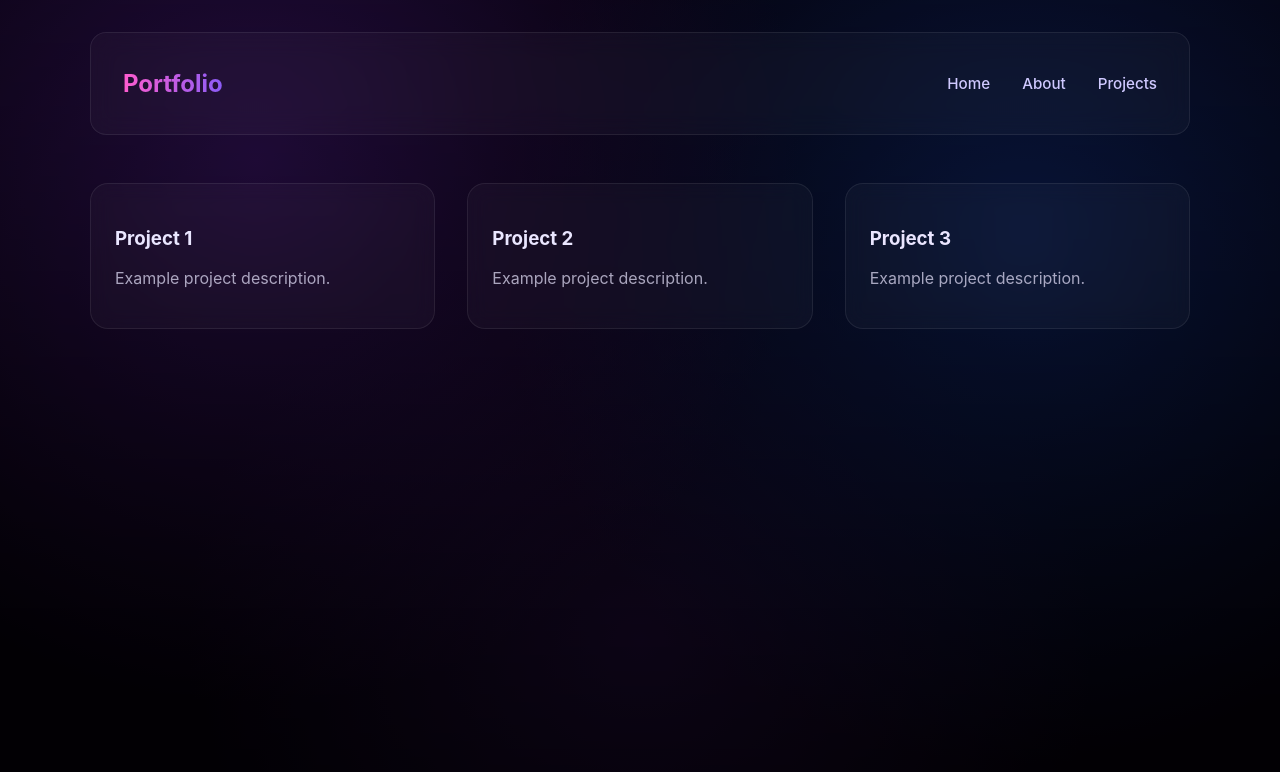
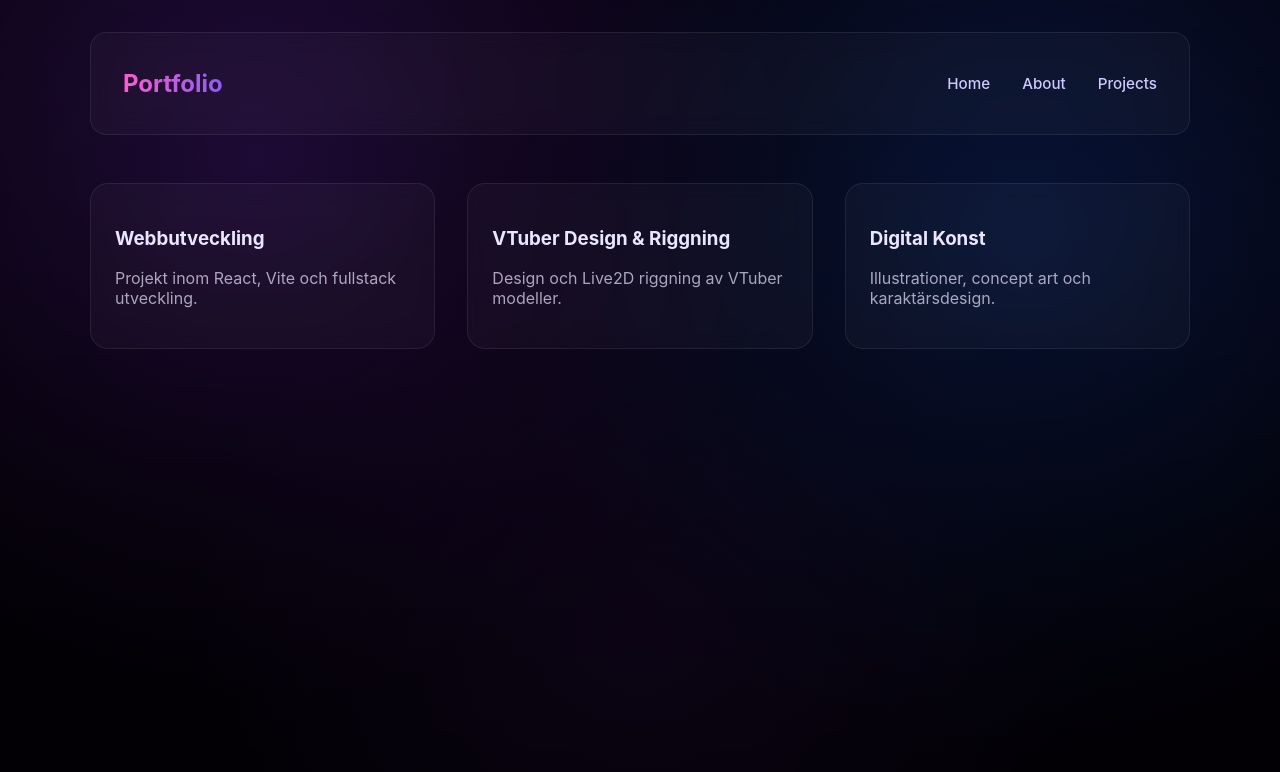
Before and after one commit to floraohrman/nothingtoseehere, a React (Vite) app: page /projects in a window 1280 px wide. Shown: the top 772 px of the page. Built offline with nearby package versions, Linux system fonts and the light colour scheme.

Commit message:
projects.jsx updated

```diff
--- a/src/pages/Projects.jsx
+++ b/src/pages/Projects.jsx
@@ -1,39 +1,35 @@
-import { useState, useEffect } from "react";
+import { useState } from "react";
 import ProjectCard from "../components/ProjectCard";
-
-const gridStyle = {
-  display: "grid",
-  gap: "1.5rem",
-};
+import ProjectDetail from "../components/ProjectDetail";
+import { projects } from "../data/projectsData";
 
 function Projects() {
+  const [selectedProject, setSelectedProject] = useState(null);
+
   return (
+    <>
       <div
         style={{
           display: "grid",
-        gridTemplateColumns: "repeat(auto-fit,minmax(250px,1fr))",
+          gridTemplateColumns:
+            "repeat(auto-fit,minmax(250px,1fr))",
           gap: "2rem",
         }}
       >
-      {[1, 2, 3].map((project) => (
-        <div
-          key={project}
-          style={{
-            padding: "1.5rem",
-            borderRadius: "18px",
-            border: "1px solid rgba(255,255,255,0.08)",
-            background: "rgba(255,255,255,0.03)",
-            backdropFilter: "blur(10px)",
-            transition: "0.3s",
-          }}
-        >
-          <h3>Project {project}</h3>
-          <p style={{ opacity: 0.7 }}>
-            Example project description.
-          </p>
-        </div>
+        {projects.map((project) => (
+          <ProjectCard
+            key={project.id}
+            project={project}
+            onClick={setSelectedProject}
+          />
         ))}
       </div>
+
+      <ProjectDetail
+        project={selectedProject}
+        onClose={() => setSelectedProject(null)}
+      />
+    </>
   );
 }
 
```
Lines whose indentation alone changed are shown as unchanged.
